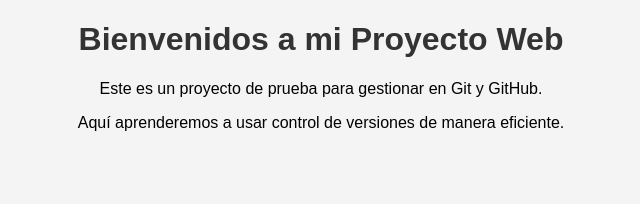
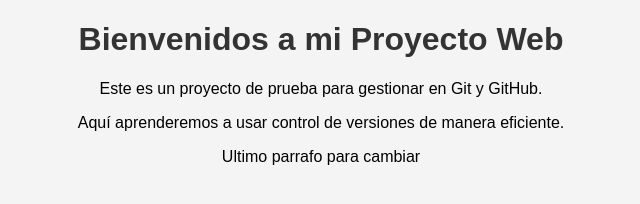
Before and after one commit to ddaannii71/mi_proyecto_web, a plain HTML site: page index.html in a window 1280 px wide. Shown: the whole page, without its empty margins (319-959 px from the left). Drawn offline with Linux system fonts and the light colour scheme.

Commit message:
Edición remota del archivo index.html

```diff
--- a/index.html
+++ b/index.html
@@ -10,5 +10,6 @@
     <h1>Bienvenidos a mi Proyecto Web</h1>
     <p>Este es un proyecto de prueba para gestionar en Git y GitHub.</p>
     <p>Aquí aprenderemos a usar control de versiones de manera eficiente.</p>
+    <p>Ultimo parrafo para cambiar</p>
 </body>
 </html>
```
